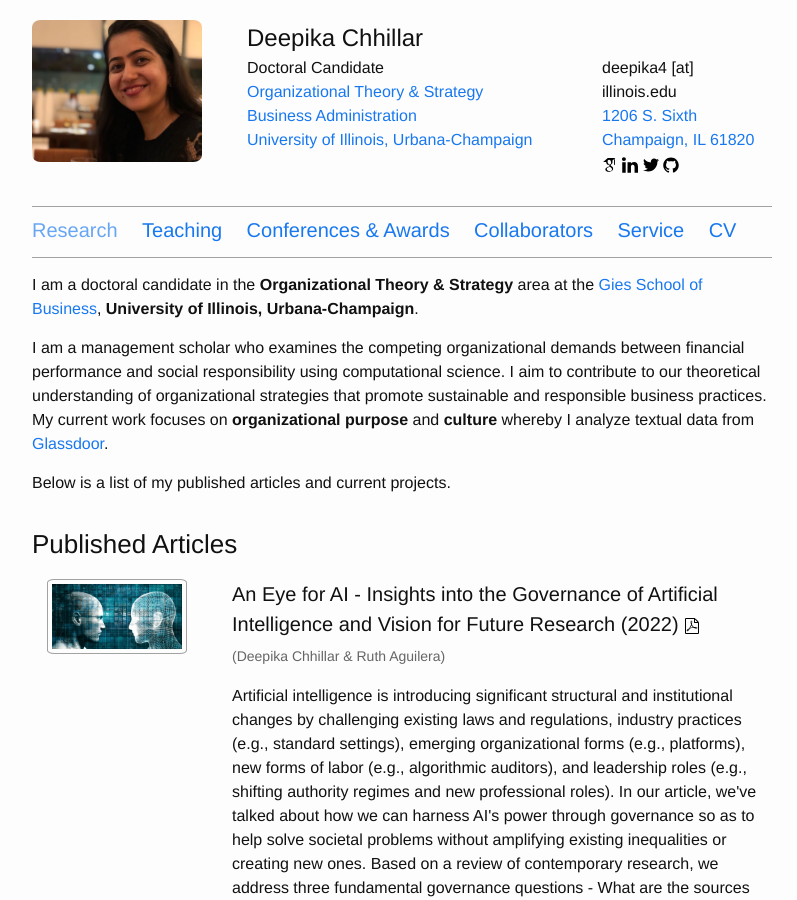
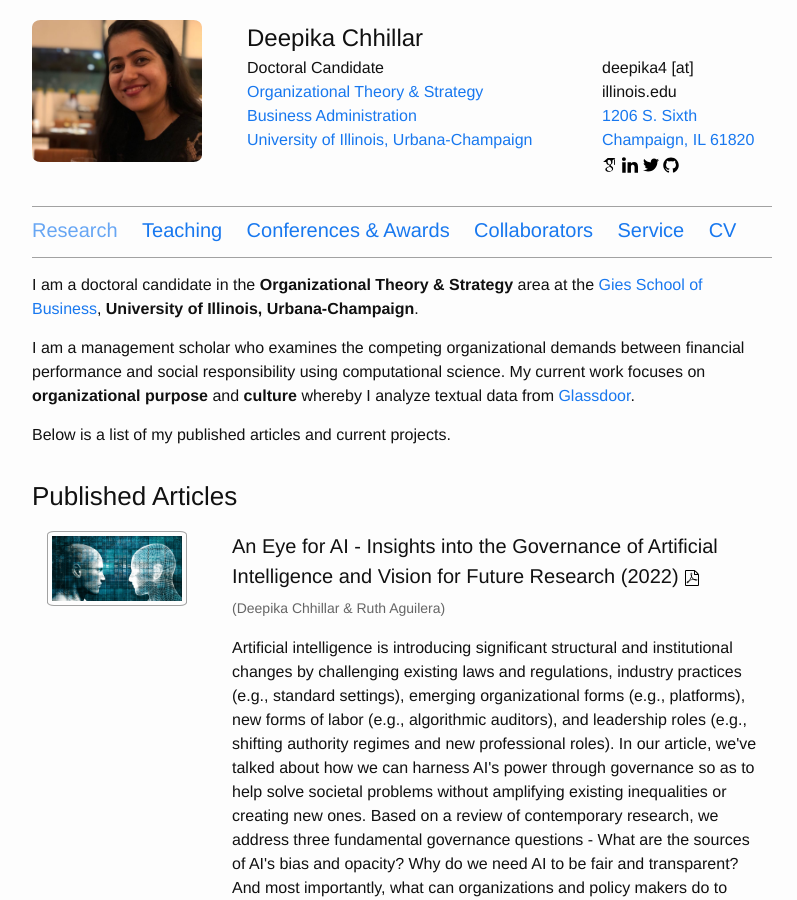
Before and after one commit to deepikachhillar/deepikachhillar.github.io, a Jekyll site: the page built from index.md, in a window 1280 px wide and 900 px high. Shown: the whole window, without its empty margins (238-1035 px from the left). Built offline with Jekyll 4.4.1, drawn with Linux system fonts in a browser that asks for light colours.

Commit message:
Update index.md

```diff
--- a/index.md
+++ b/index.md
@@ -7,7 +7,7 @@
 
 I am a doctoral candidate in the **Organizational Theory & Strategy** area at the [Gies School of Business](https://giesbusiness.illinois.edu/){:target="_blank"}, **University of Illinois, Urbana-Champaign**.
 
-I am a management scholar who examines the competing organizational demands between financial performance and social responsibility using computational science. I aim to contribute to our theoretical understanding of organizational strategies that promote sustainable and responsible business practices. My current work focuses on **organizational purpose** and **culture** whereby I analyze textual data from [Glassdoor](https://www.glassdoor.com/member/home/index.htm){:target="_blank}.
+I am a management scholar who examines the competing organizational demands between financial performance and social responsibility using computational science. My current work focuses on **organizational purpose** and **culture** whereby I analyze textual data from [Glassdoor](https://www.glassdoor.com/member/home/index.htm){:target="_blank}.
 
 Below is a list of my published articles and current projects.
 
```
